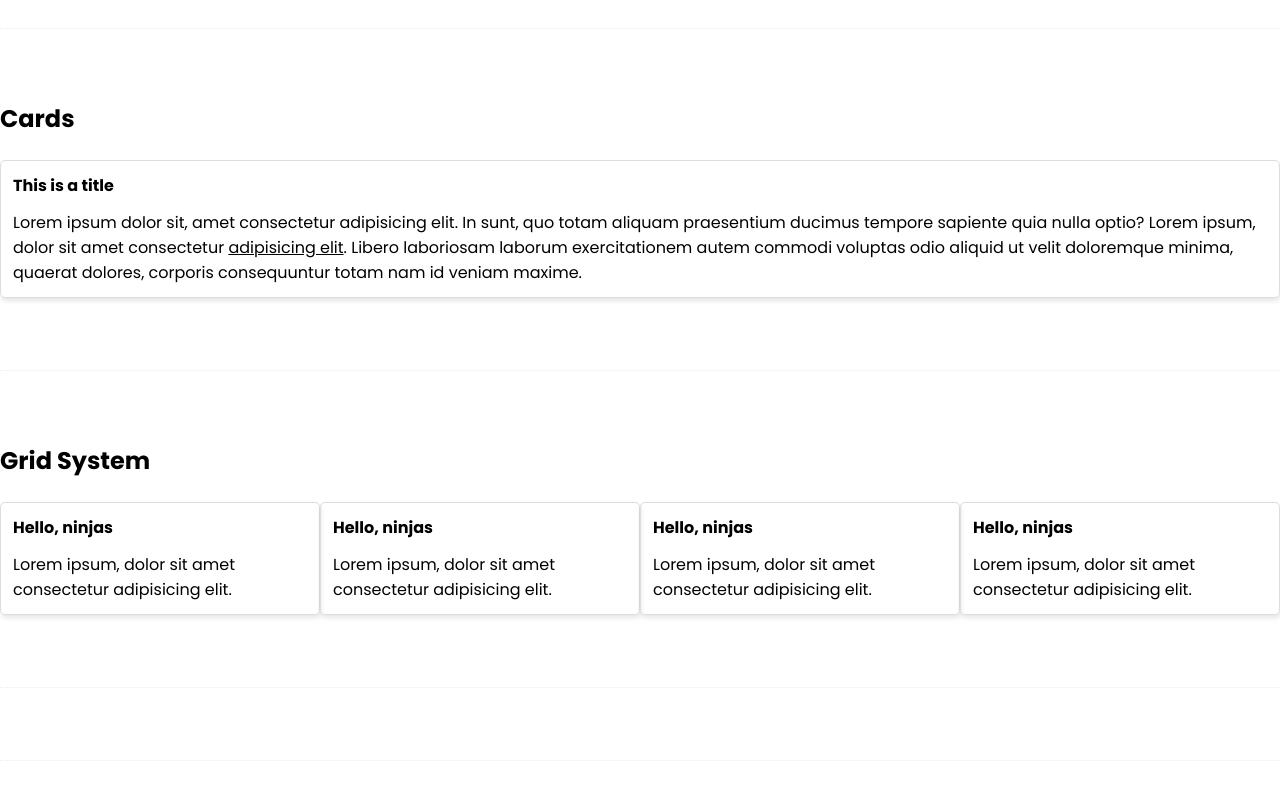
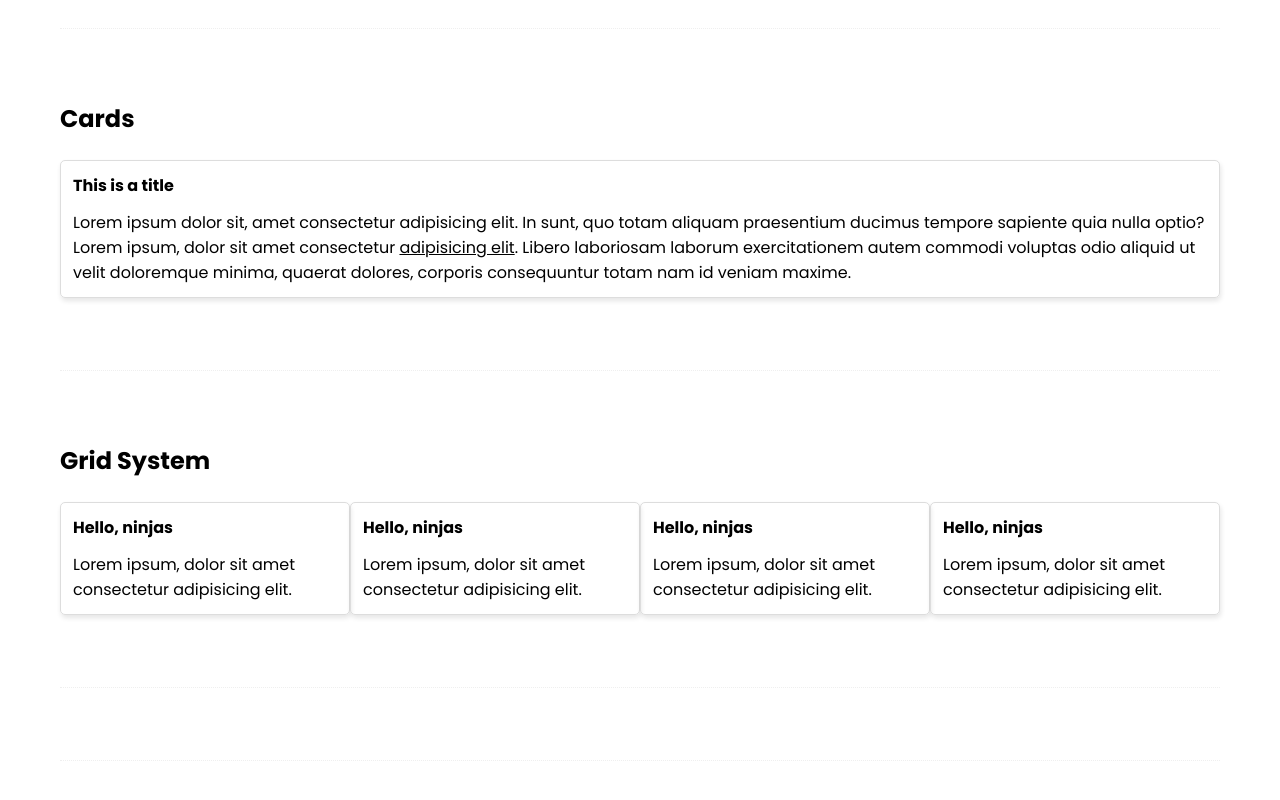
Before and after one commit to Austin8Cableguy/SASS-Tutorial-from--The-Net-Ninja, a website: page index.html in a window 1280 px wide. Shown: the part 935-1735 px from the top of the page. Drawn offline with Linux system fonts and the light colour scheme.

Commit message:
Update index.html

```diff
--- a/index.html
+++ b/index.html
@@ -1,5 +1,3 @@
-<html lang="en">
-
 <head>
     <meta charset="UTF-8">
     <meta http-equiv="X-UA-Compatible" content="IE=edge">
@@ -9,7 +7,7 @@
 </head>
 
 <body>
-    <div>
+    <div class="container">
         <!-- colors -->
         <h2 class="mb-2">Colors</h2>
         <span class="text-primary">primary text</span> |
@@ -123,8 +121,6 @@
 
         <hr class="mt-4 mb-4">
 
-        <hr class="mt-4 mb-4">
-
         <!-- utilities -->
 
         <hr class="mt-4 mb-4">
```
